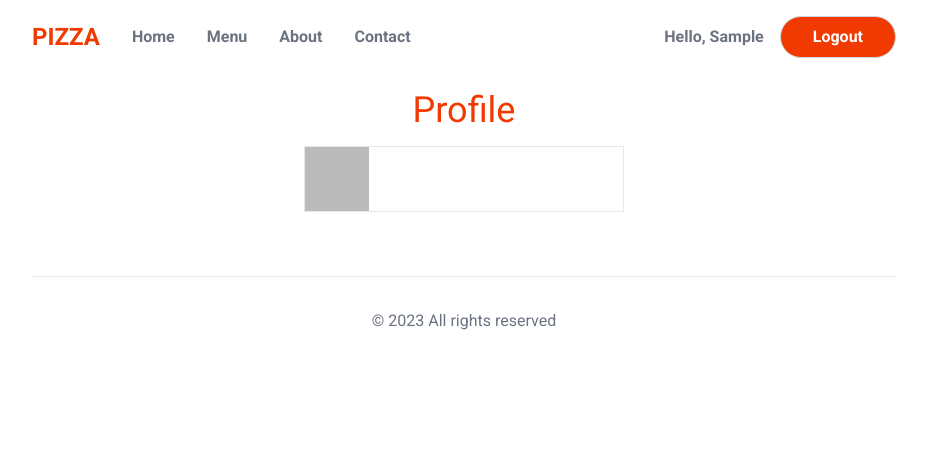
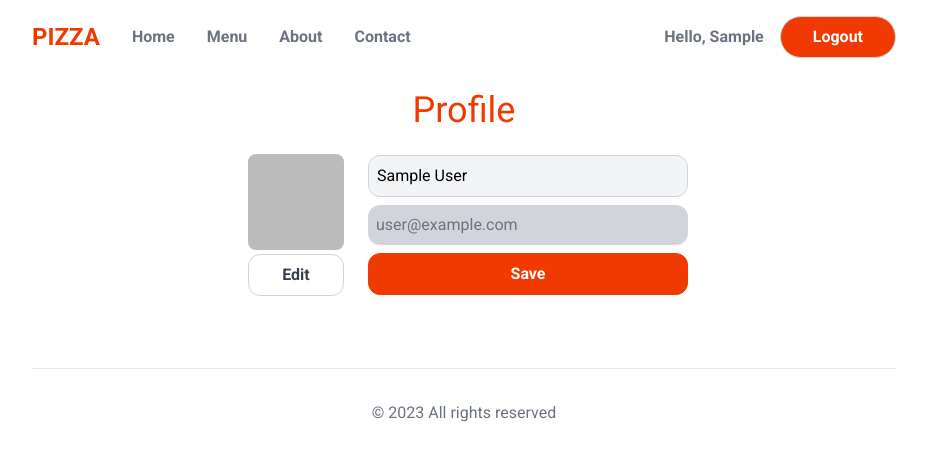
Before and after one commit to ParvinMusayev/food-app, a Next.js app: page /profile in a window 1280 px wide. Shown: the top 460 px of the page, without its empty margins (176-1103 px from the left). Built offline with nearby package versions, Linux system fonts and the light colour scheme; no server answers; sample sign-in values are in the browser's storage.

Commit message:
refactor: Enhanced Profile Update Function

```diff
--- a/src/app/api/auth/[...nextauth]/route.js
+++ b/src/app/api/auth/[...nextauth]/route.js
@@ -7,7 +7,7 @@ import bcrypt from "bcrypt";
 import GoogleProvider from 'next-auth/providers/google'
 import { MongoDBAdapter } from "@auth/mongodb-adapter";
 
-const handler = NextAuth({
+export const authOptions = {
   secret: process.env.SECRET,
   adapter: MongoDBAdapter(clientPromise),
   providers: [
@@ -44,6 +44,8 @@ const handler = NextAuth({
       },
     }),
   ],
-});
+}
+
+const handler = NextAuth(authOptions);
 
 export { handler as GET, handler as POST };
--- /dev/null
+++ b/src/app/api/profile/route.js
@@ -0,0 +1,15 @@
+import mongoose from "mongoose";
+import { getServerSession } from "next-auth";
+import {authOptions} from "@/app/api/auth/[...nextauth]/route";
+
+export async function PUT(req) {
+  mongoose.connect(process.env.MONGO_URL);
+  const data = await req.json()
+  const session = await getServerSession(authOptions)
+  console.log(session)
+  if("name" in data){
+    //uptade username
+  }
+
+  return Response.json(true)
+}
--- a/src/app/profile/page.js
+++ b/src/app/profile/page.js
@@ -1,38 +1,65 @@
-"use client"
-import { useSession } from "next-auth/react"
-import Image from "next/image"
-import { redirect } from "next/navigation"
+"use client";
+import { useSession } from "next-auth/react";
+import Image from "next/image";
+import { redirect } from "next/navigation";
+import { useState } from "react";
 
 export default function ProfilePage() {
-    const session = useSession()
-    const {status} = session
-    console.log(session)
+  const session = useSession();
+  const [userName, setUserName] = useState(session?.data?.user?.name || "");
+  const { status } = session;
 
+  async function handleProfileInfoUptade(ev) {
+    ev.preventDefault();
+    const response= await fetch("/api/profile", {
+      method: "PUT",
+      headers: { "Content-Type": "application/json" },
+      body: JSON.stringify({name: userName})
+    });
 
-    if(status === "loading"){
-        return "Loading..."
   }
 
-    if (status === 'unauthenticated') {
-        return redirect('/login')
+  if (status === "loading") {
+    return "Loading...";
   }
 
-    const userImage = session.data?.user?.image
+  if (status === "unauthenticated") {
+    return redirect("/login");
+  }
+
+  const userImage = session.data.user.image;
 
   return (
     <section className="mt-8">
-            <h1 className="text-center text-primary text-4xl mb-4">
-                Profile
-            </h1>
+      <h1 className="text-center text-primary text-4xl mb-4">Profile</h1>
 
-            <form className="max-w-xs mx-auto border">
+      <div className="max-w-md mx-auto ">
+        <div className="flex gap-4 items-center">
           <div>
-                    <div className="">
-                        <Image src={userImage} alt={"avatar"} width={64} height={64} />
+            <div className=" p-2 rounded-lg relative">
+              <Image
+                className="rounded-lg w-full h-full mb-1"
+                width={250}
+                height={250}
+                src={userImage}
+                alt={"avatar"}
+              />
+
+              <button type="button">Edit</button>
             </div>
           </div>
-
+          <form className="grow" onSubmit={handleProfileInfoUptade}>
+            <input
+              type="text"
+              value={userName}
+              onChange={(ev) => setUserName(ev.target.value)}
+              placeholder="First and last name"
+            />
+            <input type="email" disabled value={session.data.user.email} />
+            <button type="submit">Save</button>
           </form>
+        </div>
+      </div>
     </section>
-    )
+  );
 }
```
Lines whose indentation alone changed are shown as unchanged.
